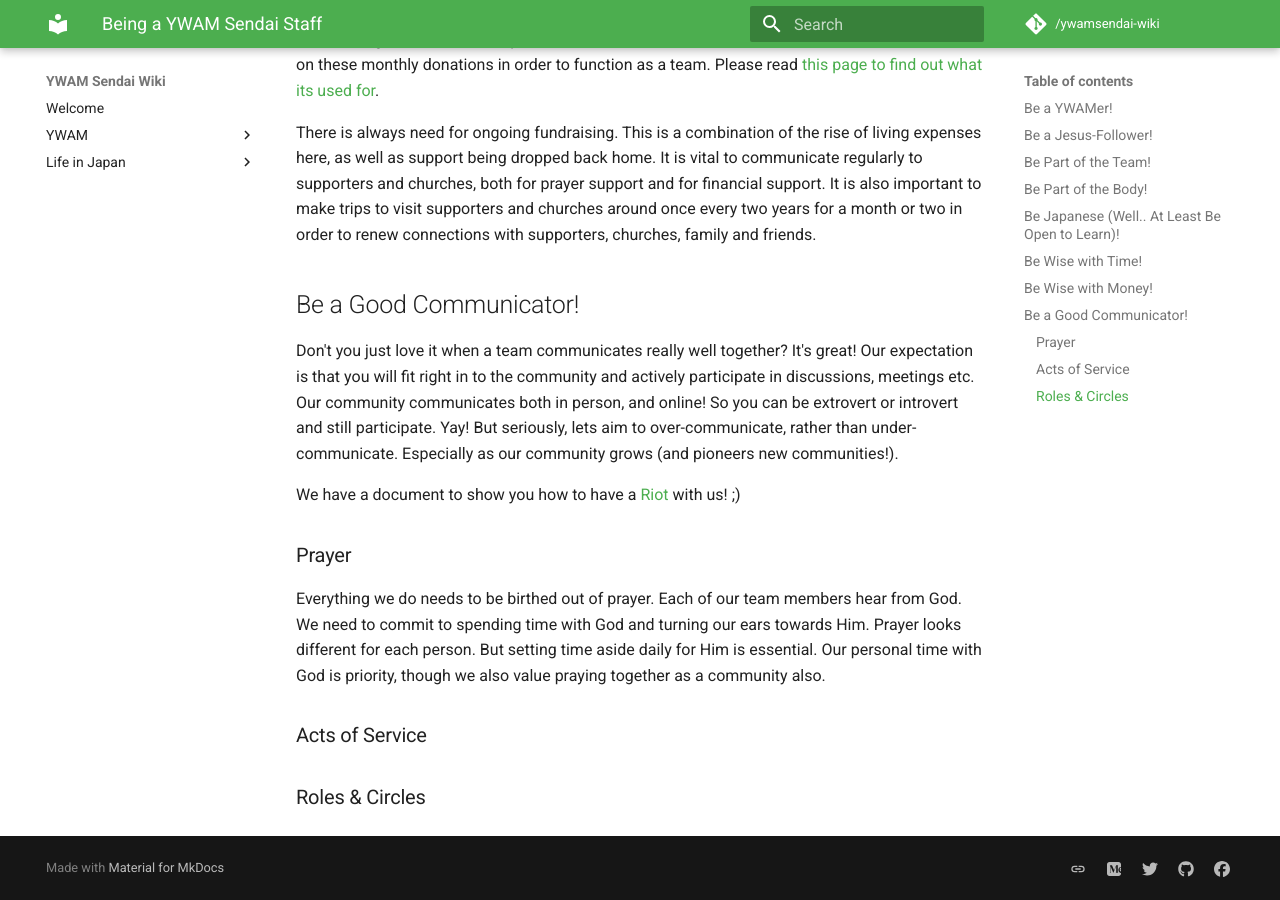
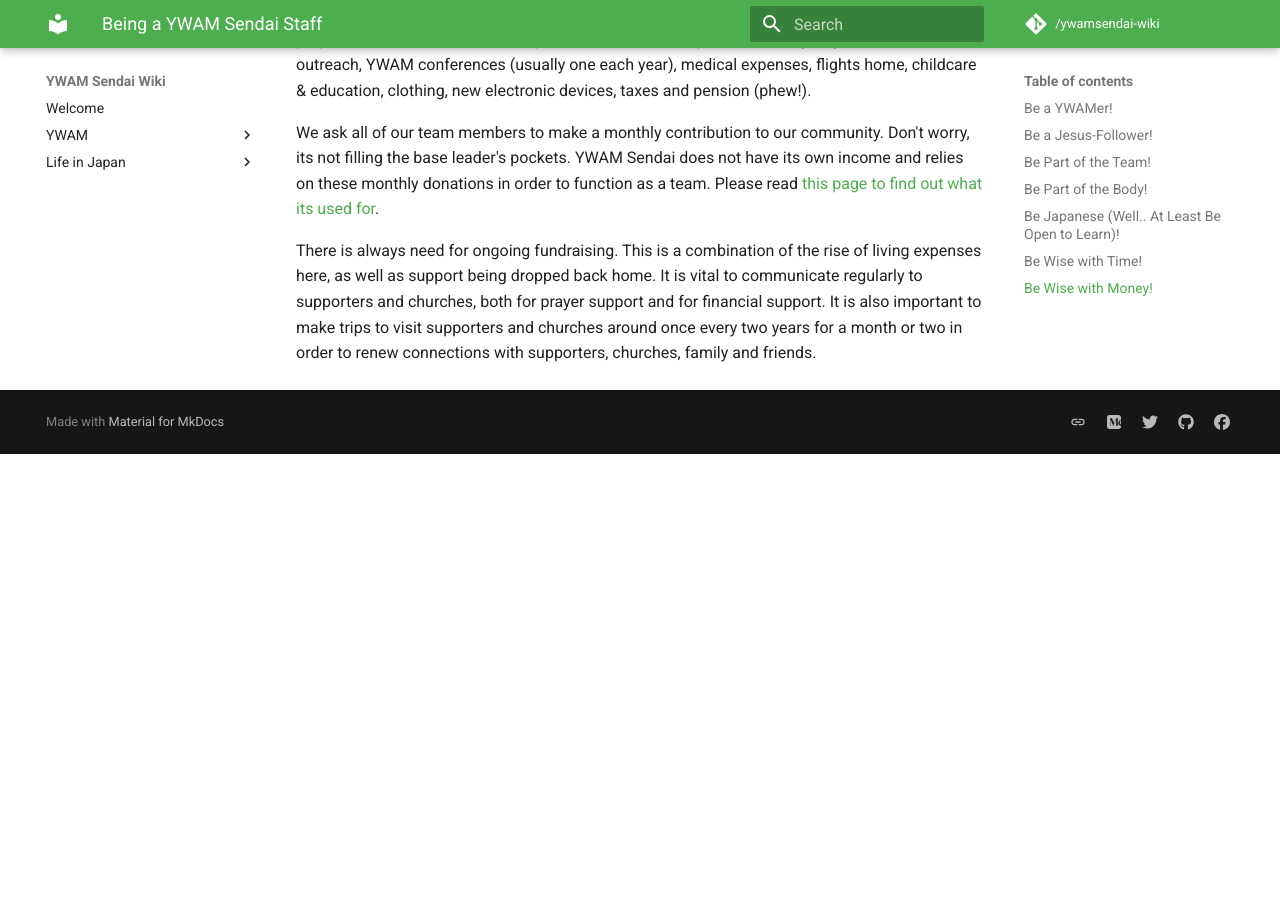
Before and after one commit to ywamsendai/ywamsendai-wiki, an MkDocs documentation site: the page built from docs/ywam/commitments.md, in a window 1280 px wide and 900 px high, scrolled down 2961 px. Built offline with MkDocs 1.6.1 and Material for MkDocs 9.7.7, drawn with Linux system fonts in a browser that asks for light colours; comment, search, counter and statistics services are not loaded; after the commit the page ends 3415 px from its top, so only the background shows below that; some of the changed text lies outside the part shown.

Commit message:
Merged Team and Communication

```diff
--- a/docs/ywam/commitments.md
+++ b/docs/ywam/commitments.md
@@ -57,19 +59,3 @@
 We ask all of our team members to make a monthly contribution to our community. Don't worry, its not filling the base leader's pockets. YWAM Sendai does not have its own income and relies on these monthly donations in order to function as a team. Please read [this page to find out what its used for](finances.md).
 
 There is always need for ongoing fundraising. This is a combination of the rise of living expenses here, as well as support being dropped back home. It is vital to communicate regularly to supporters and churches, both for prayer support and for financial support. It is also important to make trips to visit supporters and churches around once every two years for a month or two in order to renew connections with supporters, churches, family and friends.
-
-## Be a Good Communicator!
-
-Don't you just love it when a team communicates really well together? It's great! Our expectation is that you will fit right in to the community and actively participate in discussions, meetings etc. Our community communicates both in person, and online! So you can be extrovert or introvert and still participate. Yay! But seriously, lets aim to over-communicate, rather than under-communicate. Especially as our community grows (and pioneers new communities!).
-
-We have a document to show you how to have a [Riot](tools.md) with us! ;)
-
-
-
-###Prayer
-
-Everything we do needs to be birthed out of prayer. Each of our team members hear from God. We need to commit to spending time with God and turning our ears towards Him. Prayer looks different for each person. But setting time aside daily for Him is essential. Our personal time with God is priority, though we also value praying together as a community also.
-
-###Acts of Service
-
-###Roles & Circles
```
Also changed, not shown: other parts of docs/ywam/commitments.md (+2 -0 lines).
